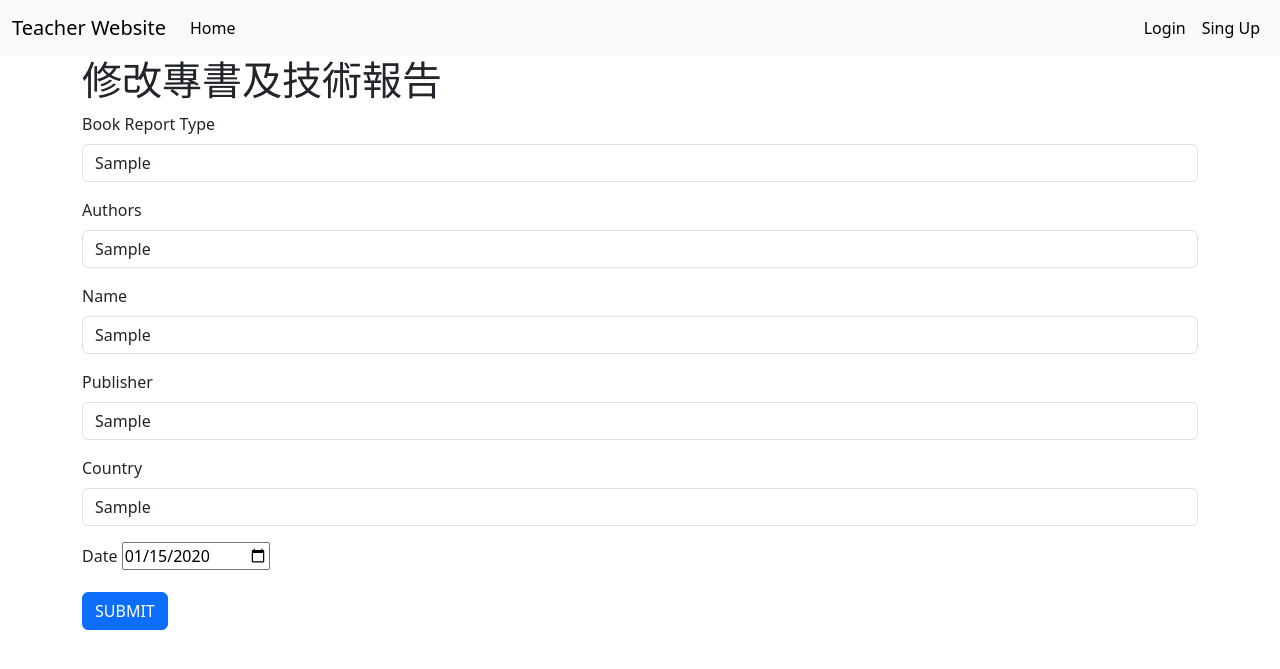
After one commit to whoami13579/database_final_project, a Flask app: page /teacher/1/modify-book-report/1 in a window 1280 px wide. The commit adds this page. Shown: the top 669 px of the page. Run offline with Flask 3, Linux system fonts and the light colour scheme; a user stored in the database is signed in; tables that the repository leaves empty hold one stand-in row (values such as "Sample post").

Commit message:
add modify/deletion function to book report

```diff
--- a/website/models.py
+++ b/website/models.py
@@ -262,8 +262,10 @@ class JournalArtical(db.Model):
             return False
         if self.indexed_time != other.indexed_time:
             return False
+        return True
 
-        return True
+    def to_dict(self):
+        return {field.name:getattr(self, field.name) for field in self.__table__.c}
 
 
 # teaching_materials_and_works
@@ -391,9 +393,10 @@ class ProceedingArtical(db.Model):
             return False
         if self.time != other.time:
             return False
-
         return True
 
+    def to_dict(self):
+        return {field.name:getattr(self, field.name) for field in self.__table__.c}
 
 class BookChapter(db.Model):
     __tablename__ = "book_chapters"
@@ -472,8 +475,10 @@ class BookReport(db.Model):
             return False
         if self.date != other.date:
             return False
+        return True
 
-        return True
+    def to_dict(self):
+        return {field.name:getattr(self, field.name) for field in self.__table__.c}
 
 
 # national_science_and_technology_council_projects
--- /dev/null
+++ b/website/templates/modify_book_report.html
@@ -0,0 +1,45 @@
+{% extends "base.html" %}
+{% block title %}修改專書及技術報告{% endblock %}
+{% block content %}
+<form method="POST">
+    <h1 align="left">修改專書及技術報告</h1>
+      <div class="mb-3">
+        <label for="book_report_type" class="form-label">Book Report Type</label>
+        {% if artical_to_mod["book_report_type"] %}
+        <input value={{artical_to_mod['book_report_type']}} type="text" id="book_report_type" name="book_report_type" class="form-control" placeholder="Enter Book Report Type" required>
+        {% endif %}
+      </div>
+      <div class="mb-3">
+        <label for="authors" class="form-label">Authors</label>
+        {% if artical_to_mod["authors"] %}
+        <input value={{artical_to_mod['authors']}} type="text" id="authors" name="authors" class="form-control" placeholder="Enter Authors" required>
+        {% endif %}
+      </div>
+      <div class="mb-3">
+        <label for="name" class="form-label">Name</label>
+        {% if artical_to_mod["name"] %}
+        <input value={{artical_to_mod['name']}} type="text" id="name" name="name" class="form-control" placeholder="Enter Name" required>
+        {% endif %}
+      </div>
+      <div class="mb-3">
+        <label for="publisher" class="form-label">Publisher</label>
+        {% if artical_to_mod["publisher"] %}
+        <input value={{artical_to_mod['publisher']}} type="text" id="publisher" name="publisher" class="form-control" placeholder="Enter Publisher" required>
+        {% endif %}
+      </div>
+      <div class="mb-3">
+        <label for="country" class="form-label">Country</label>
+        {% if artical_to_mod["country"] %}
+        <input value={{artical_to_mod['country']}} type="text" id="country" name="country" class="form-control" placeholder="Enter Country" required>
+        {% endif %}
+      </div>
+      <div class="mb-3">
+        <label for="date" class="form-label">Date</label>
+        {% if artical_to_mod["date"] %}
+        <input value={{artical_to_mod['date']}} type="date" id="date" name="date" required>
+        {% endif %}
+      </div>
+      <button type="submit" class="btn btn-primary">SUBMIT</button>
+  </form>
+  <br>
+{% endblock %}
--- a/website/templates/modify_proceeding_artical.html
+++ b/website/templates/modify_proceeding_artical.html
@@ -30,7 +30,7 @@
       <div class="mb-3">
         <label for="time" class="form-label">Time</label>
         {% if artical_to_mod["time"] %}
-        <input value={{artical_to_mod['session_venue']}} type="date" id="time" name="time" required>
+        <input value={{artical_to_mod['time']}} type="date" id="time" name="time" required>
         {% endif %}
       </div>
       <button type="submit" class="btn btn-primary">SUBMIT</button>
--- a/website/templates/teacher.html
+++ b/website/templates/teacher.html
@@ -164,6 +164,12 @@
             <div class="accordion-body">
                 {% for i in teacher.book_reports %}
                 <a>{{i.book_report_type}}, {{i.authors}}, {{i.name}}, {{i.publisher}}, {{i.country}}, {{i.date}}</a>
+                {% if user.teacher_id == teacher.teacher_id %}
+                  <a href="/teacher/{{user.teacher_id}}/modify-book-report/{{i.book_report_id}}" class="add-class-btn">修改</a>
+                  <form action="/teacher/{{user.teacher_id}}/delete-book-report/{{i.book_report_id}}" onsubmit="return confirm('Do you really want to delete book report: {{ i.name }}')" method="post">
+                    <button type="submit" class="add-class-btn">刪除</button>
+                  </form>
+                {% endif %}
                 <br>
                 <br>
                 {% endfor %}
--- a/website/views.py
+++ b/website/views.py
@@ -373,36 +373,20 @@ def add_book_chapter():
 @login_required
 def modify_journal_artical(teacher_id, journal_artical_id):
     # If user wants to modify
-    artical = db.session.query(JournalArtical).filter_by(journal_artical_id=journal_artical_id).first()
     if request.method == "GET":
-        artical_to_mod = dict()
-        if artical is not None:
-            artical_to_mod["course_name"] = artical.course_name
-            artical_to_mod["journal_name"] = artical.journal_name
-            artical_to_mod["collaborators"] = artical.collaborators
-            artical_to_mod["page_number_of_the_journal"] = artical.page_number_of_the_journal
-            artical_to_mod["indexed_website"] = artical.indexed_website
-            artical_to_mod["indexed_time"] = artical.indexed_time
-            return render_template("modify_journal_artical.html", user=current_user.get_id(), artical_to_mod=artical_to_mod)
-        else:  # I think this line will never be run
-            return redirect(url_for("views.teacher", teacher_id=current_user.get_id()))
+        artical = db.session.query(JournalArtical).filter_by(journal_artical_id=journal_artical_id).first()
+        artical_to_mod = artical.to_dict()
+        return render_template("modify_journal_artical.html", user=current_user.get_id(), artical_to_mod=artical_to_mod)
     # Else if user submit the modify
     else:
-        course_name = request.form.get("course_name")
-        journal_name = request.form.get("journal_name")
-        collaborators = request.form.get("collaborators")
-        page_number_of_the_journal = request.form.get("page_number_of_the_journal")
-        indexed_website = request.form.get("indexed_website")
-        indexed_time = request.form.get("indexed_time")
+        submission = request.form.to_dict()
+        indexed_time = submission["indexed_time"]
         date_format = "%Y-%m-%d"
-        indexed_time = datetime.strptime(indexed_time, date_format).date()
+        submission["indexed_time"] = datetime.strptime(indexed_time, date_format).date()
 
-        artical.course_name = course_name
-        artical.journal_name = journal_name
-        artical.collaborators = collaborators
-        artical.page_number_of_the_journal = page_number_of_the_journal
-        artical.indexed_website = indexed_website
-        artical.indexed_time = indexed_time
+        artical = db.session.query(JournalArtical).filter_by(journal_artical_id=journal_artical_id)
+        artical.update(submission)
+
         db.session.commit()
         flash("Modify Journal Artical", category="success")
         return redirect(url_for("views.teacher", teacher_id=current_user.get_id()))
@@ -410,36 +394,46 @@ def modify_journal_artical(teacher_id, journal_artical_id):
 @views.route("/teacher/<teacher_id>/modify-proceeding-artical/<proceeding_artical_id>", methods=["GET", "POST"])
 @login_required
 def modify_proceeding_artical(teacher_id, proceeding_artical_id):
-    artical = db.session.query(ProceedingArtical).filter_by(proceeding_artical_id=proceeding_artical_id).first()
     if request.method == "GET":
-        if artical is not None:
-            artical_to_mod = dict()
-            artical_to_mod["artical_name"] = artical.artical_name
-            artical_to_mod["collaborators"] = artical.collaborators
-            artical_to_mod["page_number_of_the_artical"] = artical.page_number_of_the_artical
-            artical_to_mod["session_venue"] = artical.session_venue
-            artical_to_mod["time"] = artical.time
-            return render_template("modify_proceeding_artical.html", user=current_user.get_id(), artical_to_mod=artical_to_mod)
-        else:  # I think this line will never be run
-            return redirect(url_for("views.teacher", teacher_id=current_user.get_id()))
+        artical = db.session.query(ProceedingArtical).filter_by(proceeding_artical_id=proceeding_artical_id).first()
+        artical_to_mod = artical.to_dict()
+
+        return render_template("modify_proceeding_artical.html", user=current_user.get_id(), artical_to_mod=artical_to_mod)
     # Else if user submit the modify
     else:
-        artical_name = request.form.get("artical_name")
-        collaborators = request.form.get("collaborators")
-        page_number_of_the_artical = request.form.get("page_number_of_the_artical")
-        session_venue = request.form.get("session_venue")
-        time = request.form.get("time")
+        submission = request.form.to_dict()
+        time = submission["time"]
         date_format = "%Y-%m-%d"
-        time = datetime.strptime(time, date_format).date()
+        submission["time"] = datetime.strptime(time, date_format).date()
 
-        artical.artical_name = artical_name
-        artical.collaborators = collaborators
-        artical.page_number_of_the_artical = page_number_of_the_artical
-        artical.session_venue = session_venue
-        artical.time = time
+        artical = db.session.query(ProceedingArtical).filter_by(proceeding_artical_id=proceeding_artical_id)
+        artical.update(submission)
+
         db.session.commit()
         flash("Modify Proceeding Artical", category="success")
         return redirect(url_for("views.teacher", teacher_id=current_user.get_id()))
+
+@views.route("/teacher/<teacher_id>/modify-book-report/<book_report_id>", methods=["GET", "POST"])
+@login_required
+def modify_book_report(teacher_id, book_report_id):
+    if request.method == "GET":
+        artical = db.session.query(BookReport).filter_by(book_report_id=book_report_id).first()
+        artical_to_mod = artical.to_dict()
+
+        return render_template("modify_book_report.html", user=current_user.get_id(), artical_to_mod=artical_to_mod)
+    # Else if user submit the modify
+    else:
+        submission = request.form.to_dict()
+        date = submission["date"]
+        date_format = "%Y-%m-%d"
+        submission["date"] = datetime.strptime(date, date_format).date()
+        artical = db.session.query(BookReport).filter_by(book_report_id=book_report_id)
+        artical.update(submission)
+
+        db.session.commit()
+        flash("Modify Book Report", category="success")
+        return redirect(url_for("views.teacher", teacher_id=current_user.get_id()))
+
 
 # Deletion Part
 @views.route("/teacher/<teacher_id>/delete-journal-artical/<journal_artical_id>", methods=["POST"])
@@ -460,7 +454,15 @@ def delete_proceeding_artical(teacher_id, proceeding_artical_id):
     flash("Delete Proceeding Artical", category="success")
     return redirect(url_for("views.teacher", teacher_id=current_user.get_id()))
 
+@views.route("/teacher/<teacher_id>/delete-book-report/<book_report_id>", methods=["GET", "POST"])
+@login_required
+def delete_book_report(teacher_id, book_report_id):
+    artical = db.session.query(BookReport).filter_by(book_report_id=book_report_id).first()
+    db.session.delete(artical)
+    db.session.commit()
+    flash("Delete Book Report", category="success")
 
+# Edit introduction
 @views.route("/teacher/<teacher_id>/edit-introduction", methods=["GET", "POST"])
 @login_required
 def edit_introduction(teacher_id):
```
